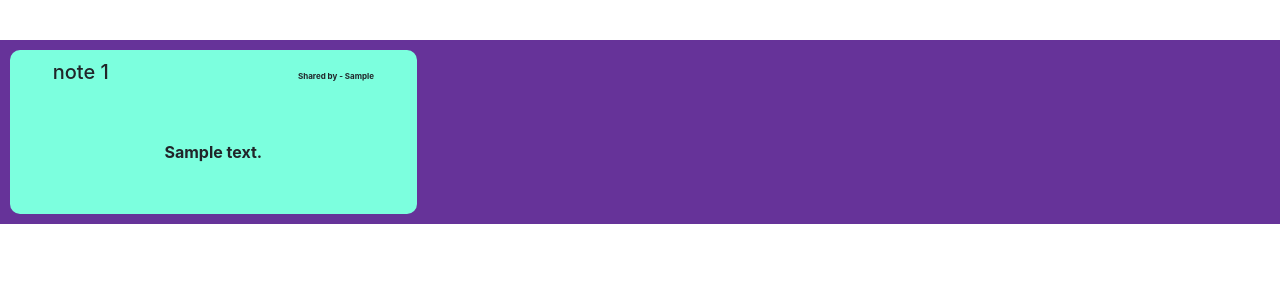
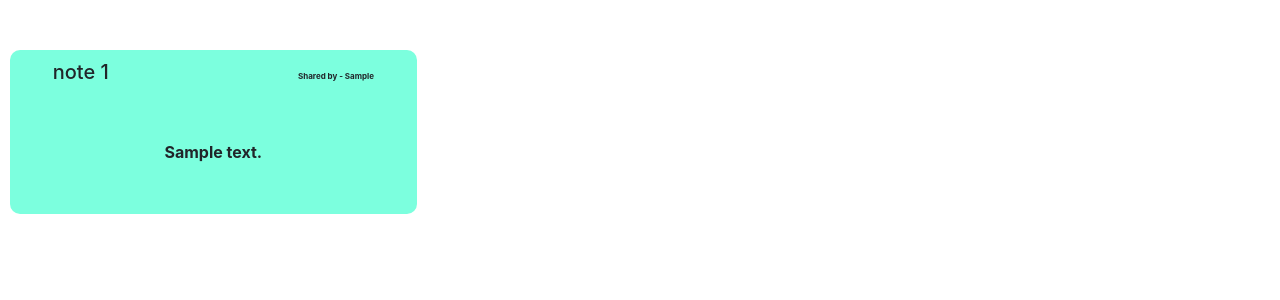
Before and after one commit to khatamirock/flask_login_DB, a Python web app: template web/templates/booklist.html in a window 1280 px wide. Shown: the part 62-362 px from the top of the page. Run offline with Jinja, Linux system fonts and the light colour scheme; the template is opened without the code that fills it: most values are stand-ins (such as "Sample title", 1, 10 or a date in 2020); some libraries are stand-ins or nearby versions.

Commit message:
Update style.css

```diff
--- a/web/static/css/style.css
+++ b/web/static/css/style.css
@@ -41,7 +41,7 @@ body {
 
 .card-container {
   margin-top: 40px;
-  background-color: rebeccapurple;
+/*   background-color: rebeccapurple; */
   display: -ms-grid;
   display: grid;
   -ms-grid-columns: 1fr 1fr 1fr;
```
